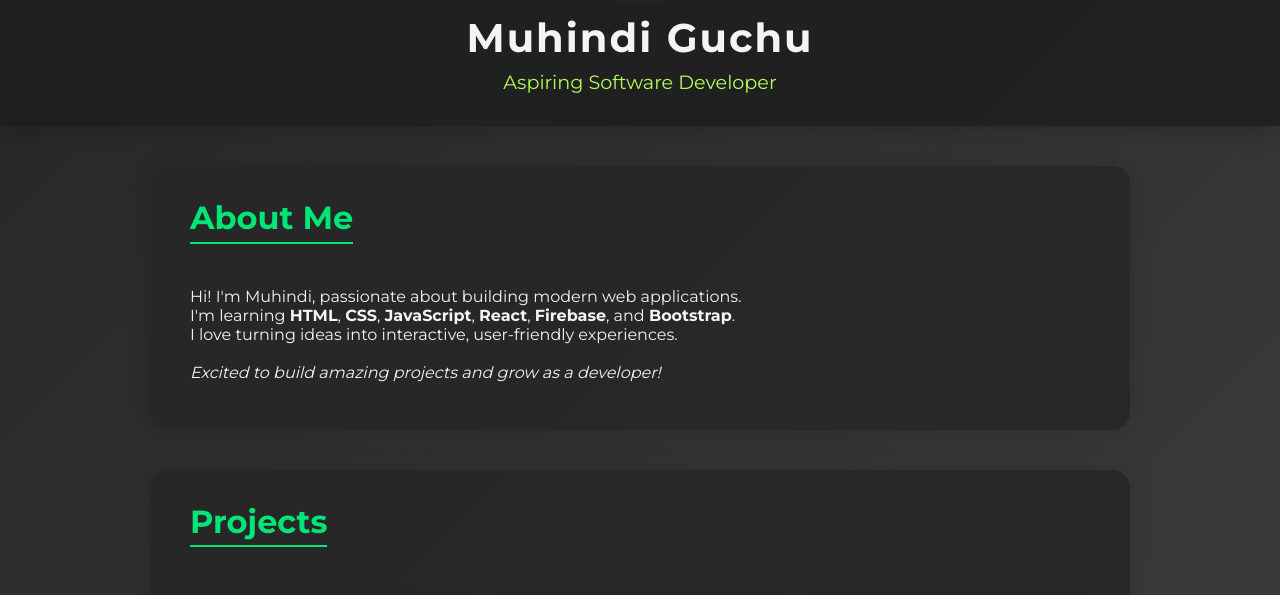
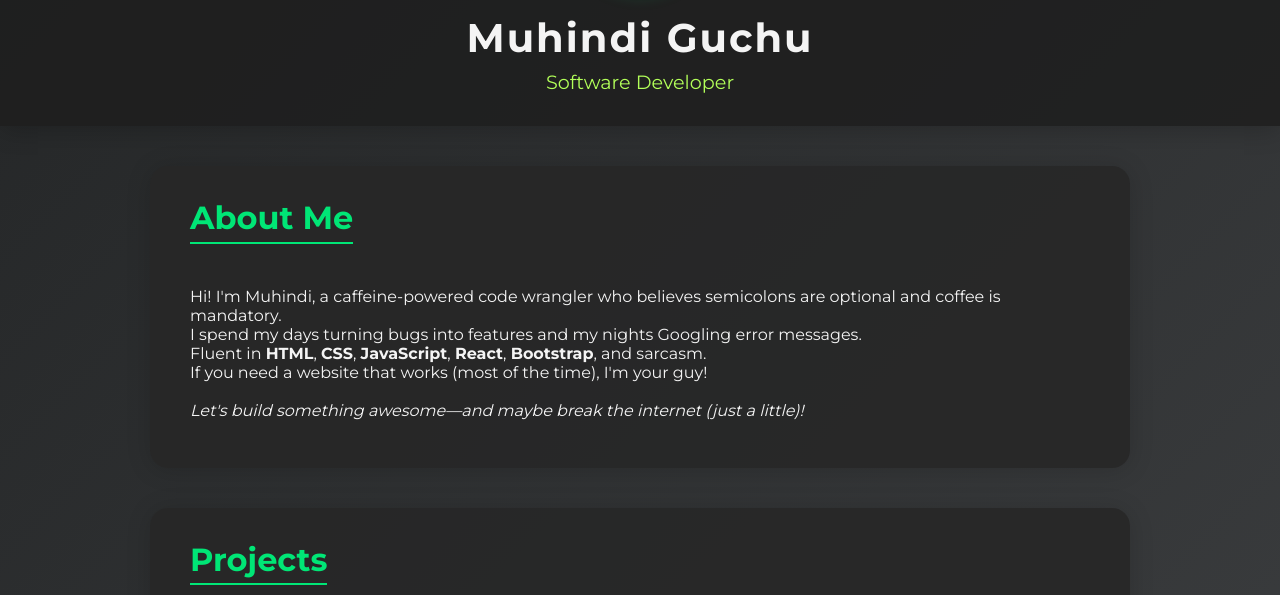
Before and after one commit to muhindiguchu/My-portfolio, a plain HTML site: page index.html in a window 1280 px wide. Shown: the part 202-797 px from the top of the page. Drawn offline with Linux system fonts and the light colour scheme.

Commit message:
About me

```diff
--- a/index.html
+++ b/index.html
@@ -147,22 +147,20 @@
         class="profile-img"
       />
       <h1>Muhindi Guchu</h1>
-      <p>Aspiring Software Developer</p>
+      <p>Software Developer</p>
     </header>
 
-    <section id="about">
-      <h2>About Me</h2>
-      <p>
-        Hi! I'm Muhindi, passionate about building modern web applications.<br />
-        I'm learning <strong>HTML</strong>, <strong>CSS</strong>,
-        <strong>JavaScript</strong>, <strong>React</strong>,
-        <strong>Firebase</strong>, and <strong>Bootstrap</strong>.<br />
-        I love turning ideas into interactive, user-friendly experiences.<br />
-        <br />
-        <em>Excited to build amazing projects and grow as a developer!</em>
-      </p>
-    </section>
-
+   <section id="about">
+    <h2>About Me</h2>
+    <p>
+        Hi! I'm Muhindi, a caffeine-powered code wrangler who believes semicolons are optional and coffee is mandatory.<br>
+        I spend my days turning bugs into features and my nights Googling error messages.<br>
+        Fluent in <strong>HTML</strong>, <strong>CSS</strong>, <strong>JavaScript</strong>, <strong>React</strong>, <strong>Bootstrap</strong>, and sarcasm.<br>
+        If you need a website that works (most of the time), I'm your guy!<br>
+        <br>
+        <em>Let's build something awesome—and maybe break the internet (just a little)!</em>
+    </p>
+  </section>
     <section id="projects">
       <h2>Projects</h2>
       <div class="project-list">
```
